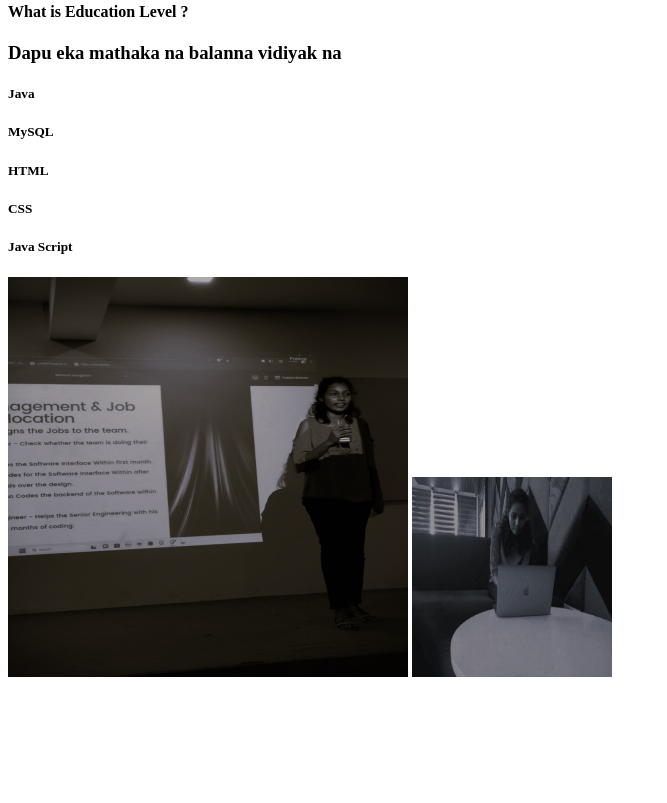
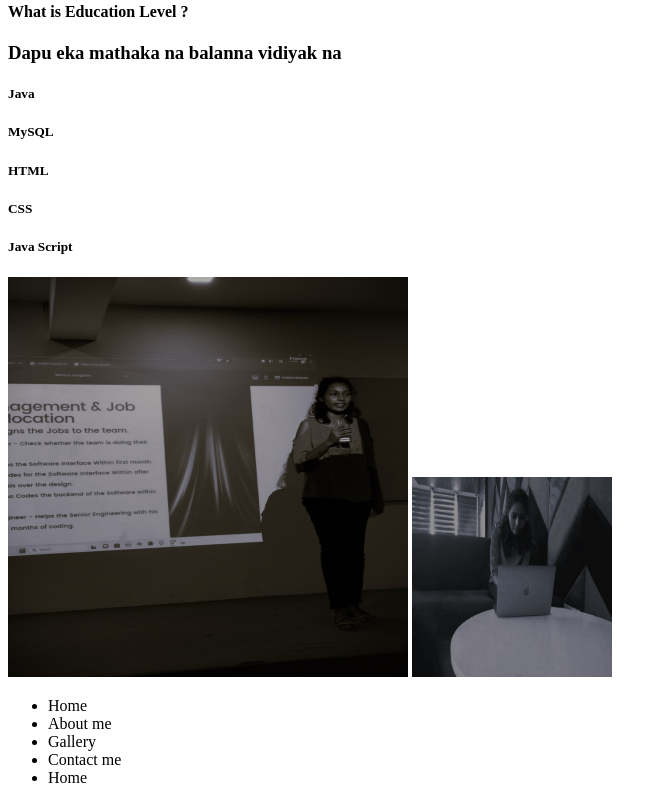
Before and after one commit to PiuminiRash/My-Profile, a plain HTML site: page index.html in a window 1280 px wide. Shown: the part 2847-3650 px from the top of the page, without its empty margins (0-667 px from the left). Before the commit the page ends 3536 px from the top, so only its background shows below. Drawn offline with Linux system fonts and the light colour scheme.

Commit message:
Updated Page

```diff
--- a/index.html
+++ b/index.html
@@ -97,5 +97,27 @@
         <img src="assets/Work.jpg" alt="Working" width="200" height="200">
     </section>
 
+    <!--Project-->
+    <section></section>
+
+    <!--Assignment-->
+    <section></section>
+
+    <!--Gallery-->
+    <section></section>
+
+    <!--Contact-->
+    <section></section>
+
+    <!--Footer-->
+    <section>
+        <ul>
+            <li>Home</li>
+            <li>About me</li>
+            <li>Gallery</li>
+            <li>Contact me</li>
+            <li>Home</li>
+        </ul>
+    </section>
 </body>
 </html>
```
